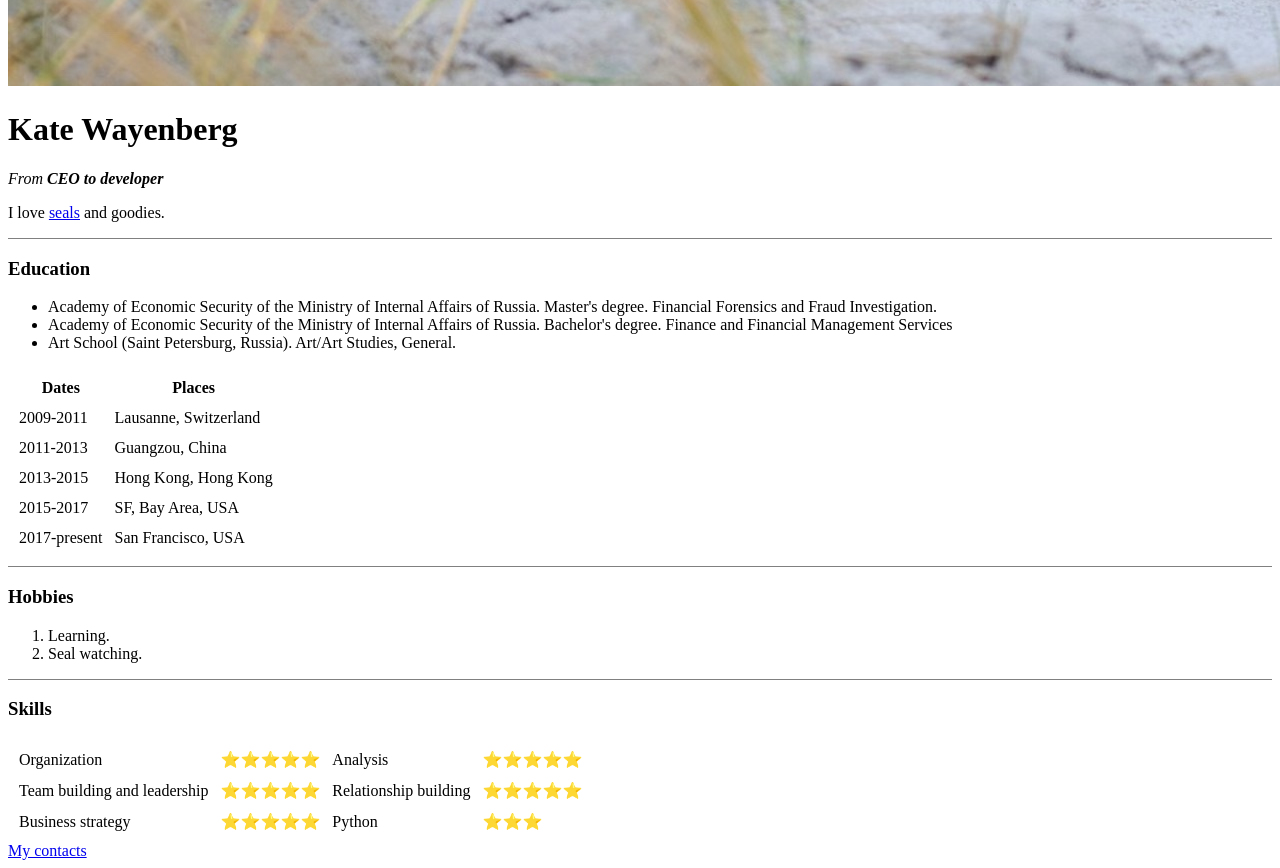
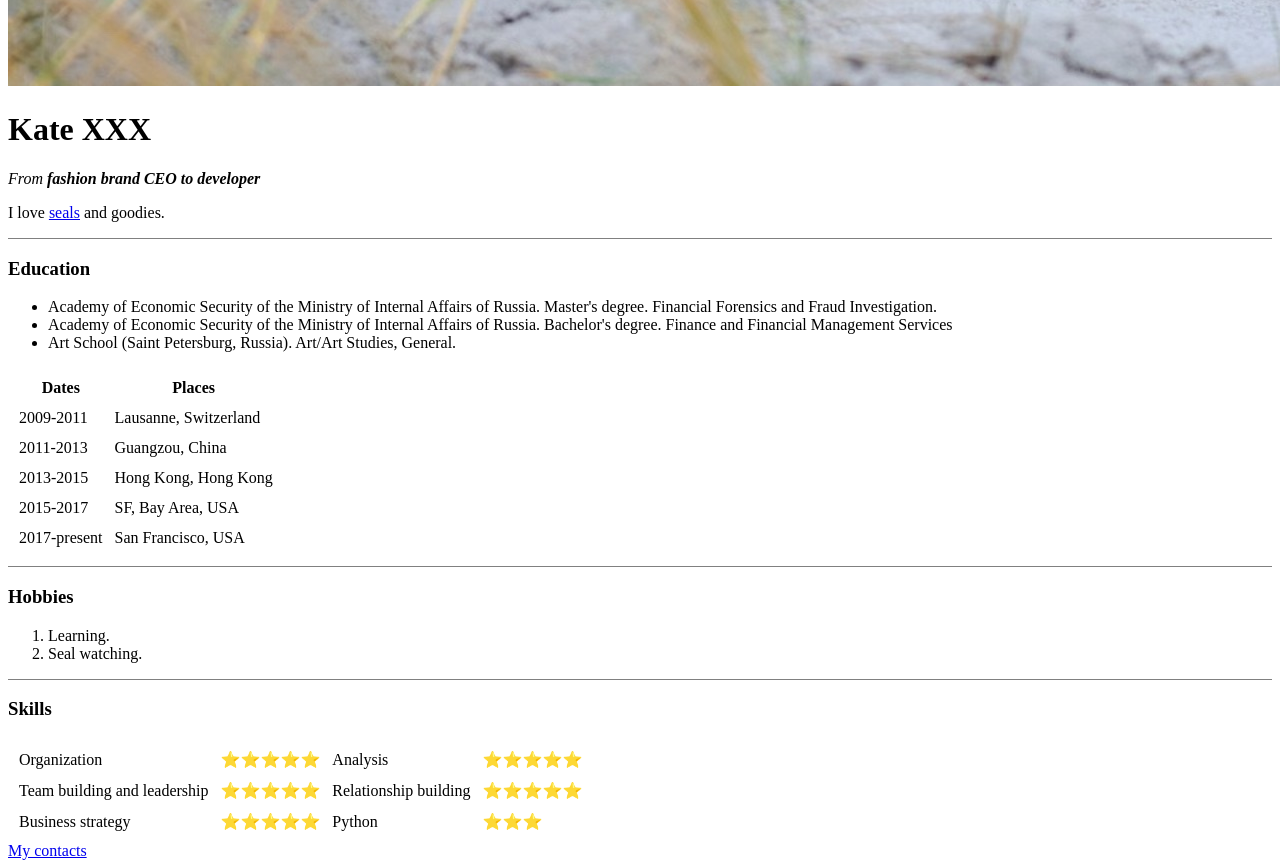
Before and after one commit to Kate-Way/portfolio, a plain HTML site: page index.html in a window 1280 px wide. Shown: the part 1122-1990 px from the top of the page. Drawn offline with Linux system fonts and the light colour scheme.

Commit message:
Update index.html

```diff
--- a/index.html
+++ b/index.html
@@ -6,8 +6,8 @@
 </head>
 <body>
 <img src="baby-grey-seal-seen-helgoland.jpg">
-    <h1>Kate Wayenberg</h1>
-    <p><em>From <strong> CEO to developer</strong></em></p>
+    <h1>Kate XXX</h1>
+    <p><em>From <strong> fashion brand CEO to developer</strong></em></p>
     <p>I love <a href="https://www.pinterest.com/kate_wayenberg/animals-seals/">seals</a> and goodies.</p>
     <hr size="1" noshade>
     <h3>Education</h3>
```
